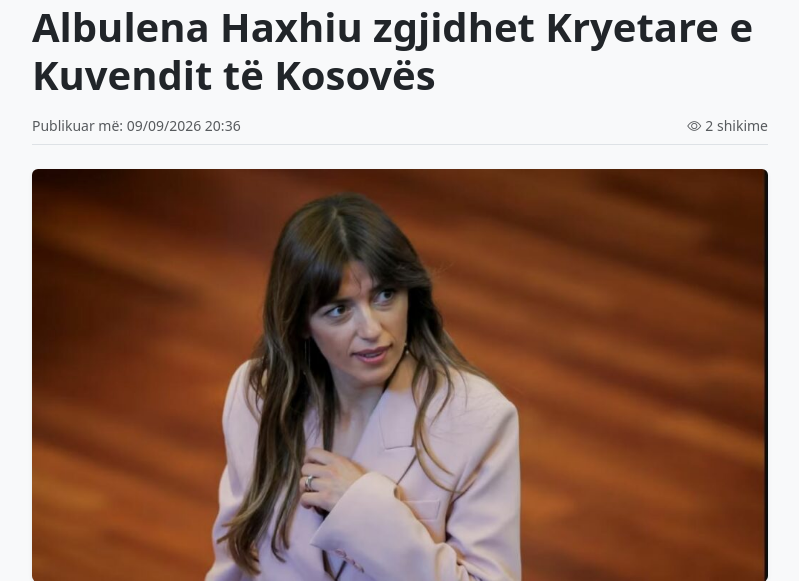
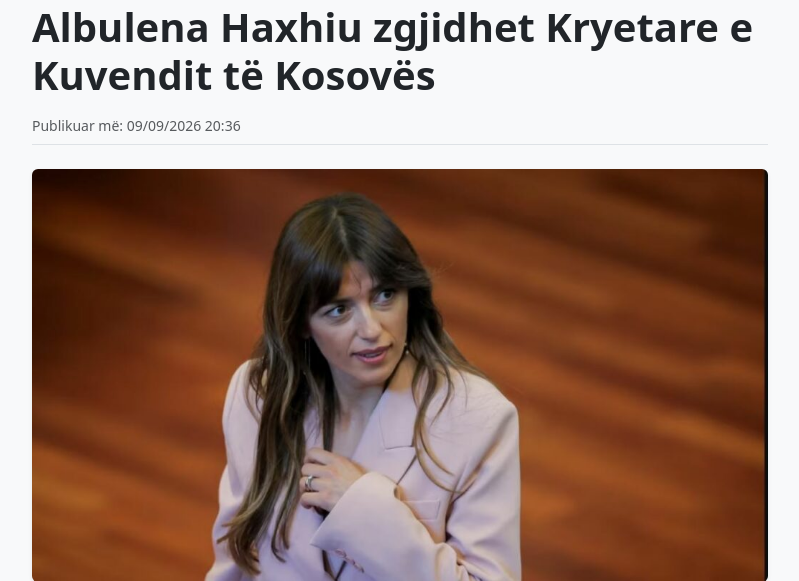
Before and after one commit to RenatoCaushi/portal-lajmesh, a Django app: page /albulena-haxhiu-zgjidhet-kryetare-e-kuvendit-te-kosoves/ in a window 1280 px wide. Shown: the part 124-705 px from the top of the page, without its empty margins (240-1039 px from the left). Run offline with Django 5.2, Linux system fonts and the light colour scheme; data comes from the database, SQL or seed files in the repository; some libraries are stand-ins or nearby versions.

Commit message:
Heqja e numrimit te shikimeve

```diff
--- a/lajmet/templates/lajmet/detajet.html
+++ b/lajmet/templates/lajmet/detajet.html
@@ -17,10 +17,9 @@
         <!-- Titulli i Lajmit -->
         <h1 class="fw-bold mb-3">{{ artikull.titulli }}</h1>
 
-        <!-- Data e Publikimit dhe Shikimet -->
+        <!-- Data e Publikimit -->
         <div class="d-flex justify-content-between text-muted border-bottom pb-2 mb-4">
             <small>Publikuar më: {{ artikull.data_publikimit|date:"d/m/Y H:i" }}</small>
-            <small><i class="bi bi-eye me-1"></i>{{ artikull.shikime }} shikime</small>
         </div>
 
         <!-- MEDIA KRYESORE (VIDEO YOUTUBE OSE FOTO) -->
```
